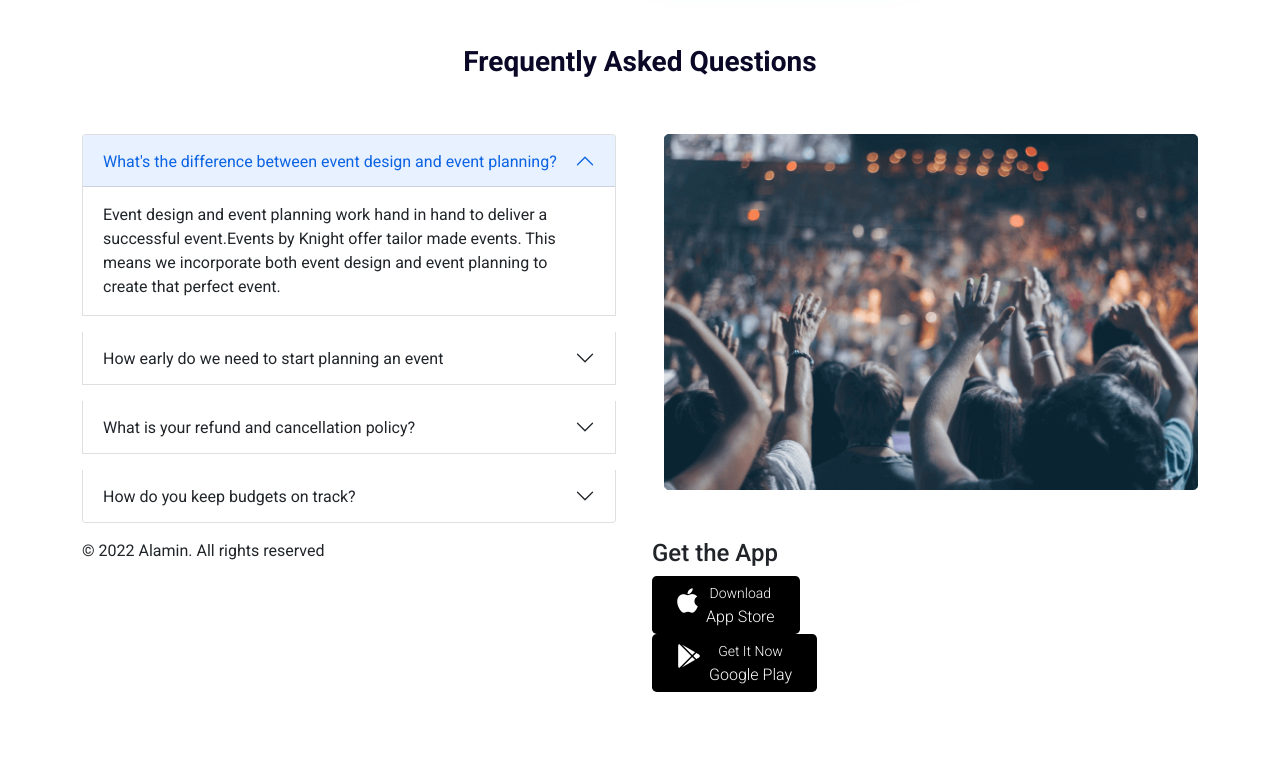
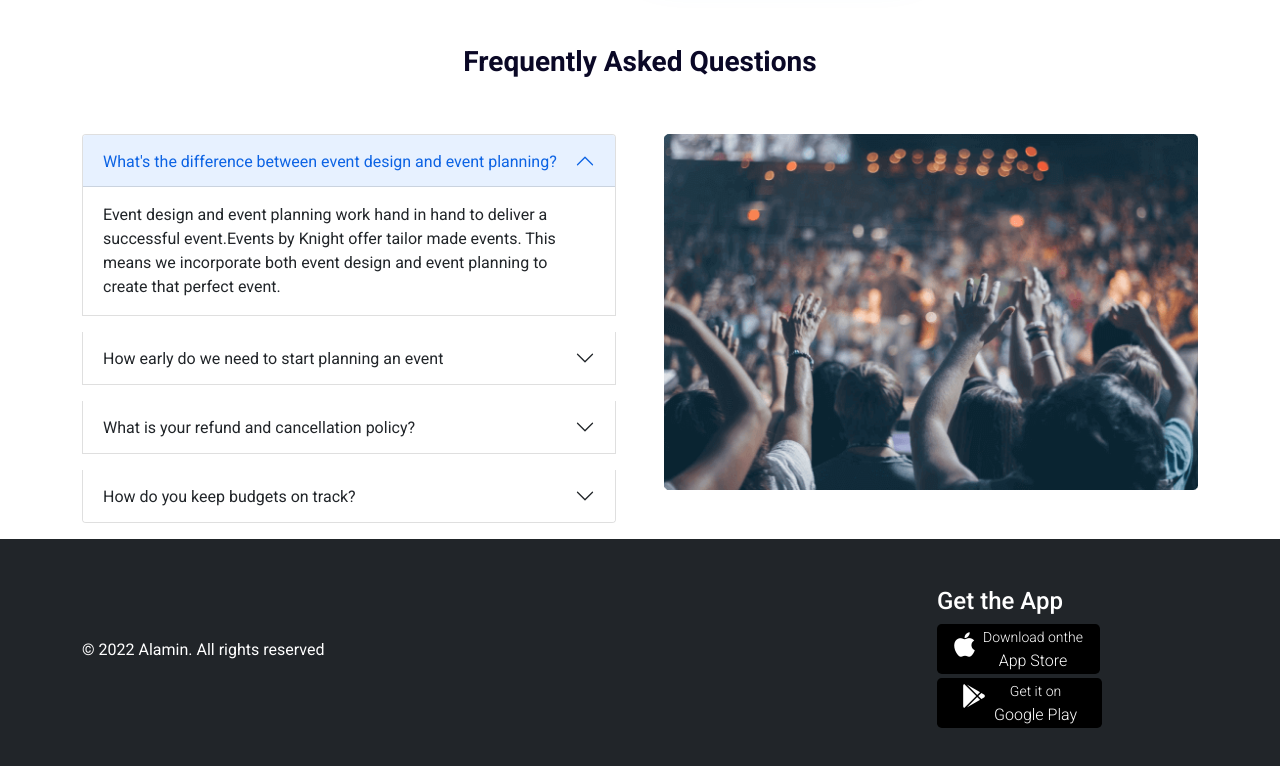
Before and after one commit to Alamin-git/Convention-Hall, a plain HTML site: page index.html in a window 1280 px wide. Shown: the part 1258-2024 px from the top of the page. Before the commit the page ends 1950 px from the top, so only its background shows below. Drawn offline with nearby package versions, Linux system fonts and the light colour scheme.

Commit message:
all done bouns start

```diff
--- a/index.html
+++ b/index.html
@@ -299,33 +299,33 @@
             </div>
         </section>
     </main>
-    <footer class="container-fluid">
+    <footer class="container-fluid py-5 bg-dark">
         <div class="container">
-            <div class="row">
-                <div class="col-6">
-                    <p>© 2022 Alamin. All rights reserved</p>
+            <div class="row align-items-center justify-content-between ">
+                <div class="col-12 col-md-6 col-lg-6">
+                    <p class="text-white">© 2022 Alamin. All rights reserved</p>
                 </div>
-                <div class="col-6">
-                    <h4>Get the App</h4>
+                <div class="col-12 col-md-3 col-lg-3">
+                    <h4 class="text-white">Get the App</h4>
                     <div>
-                        <button type="button" class="btn app-btn px-4 py-1 rounded-3">
-                            <a class="text-white d-flex text-decoration-none justify-content-between"
+                        <button type="button" class="btn app-btn px-3 py-0 rounded-3 mb-1">
+                            <a class="text-white d-flex text-decoration-none"
                                 href="https://apps.apple.com/us/app/photo-editor/id546821797">
                                 <span class=" fs-3 pe-2"><i class="fab fa-apple"></i></span>
                                 <div class=" fw-lighter">
-                                    <small>Download</small><br>
+                                    <small>Download onthe</small><br>
                                     App Store
                                 </div>
                             </a>
                         </button>
                     </div>
                     <div>
-                        <button type="button" class="btn app-btn px-4 py-1 rounded-3">
-                            <a class="text-white d-flex text-decoration-none justify-content-between"
+                        <button type="button" class="btn app-btn px-4 py-0 rounded-3">
+                            <a class="text-white d-flex text-decoration-none"
                                 href="https://play.google.com/store/apps/details?id=photo.editor.photoeditor.photoeditorpro&hl=en&gl=US">
                                 <span class="fs-4 pe-2"><i class="fab fa-google-play"></i></span>
                                 <div class=" fw-lighter">
-                                    <small>Get It Now</small> <br>
+                                    <small>Get it on</small> <br>
                                     Google Play
                                 </div>
                             </a>
@@ -333,7 +333,6 @@
                     </div>
                 </div>
             </div>
-        </div>
         </div>
     </footer>
 
```
